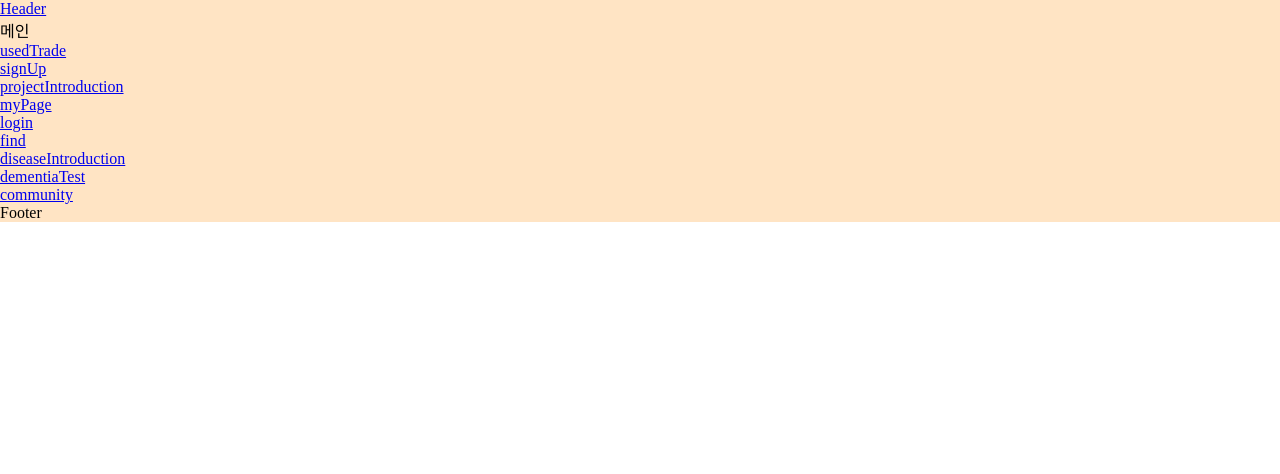
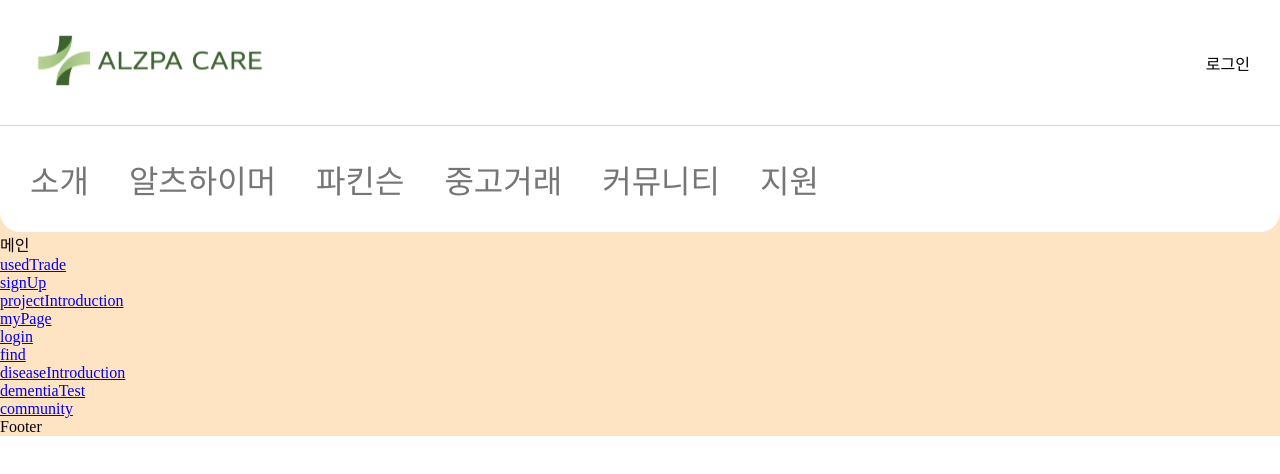
Before and after one commit to alzpa-care/client, a Next.js app: page / in a window 1280 px wide. Shown: the top 474 px of the page. Built offline with nearby package versions, Linux system fonts and the light colour scheme.

Commit message:
feat: header 레이아웃 추가

```diff
--- a/src/components/common/Header.tsx
+++ b/src/components/common/Header.tsx
@@ -1,13 +1,131 @@
+import { HorizontalLogo } from '@/assets/logo';
+import theme from '@/styles/theme';
+import { css } from '@emotion/react';
 import Link from 'next/link';
+import { useState } from 'react';
 
 function Header() {
+  const [navMenu, setNavMenu] = useState('');
+
+  const onClickHandler = (menu = '') => {
+    setNavMenu(menu);
+  };
+
+  const MenuList = [
+    { menu: '소개', subList: ['프로젝트'] },
+    {
+      menu: '알츠하이머',
+      subList: ['질병소개', '소통지침', '돌봄지침'],
+    },
+    {
+      menu: '파킨슨',
+      subList: ['질병소개', '소통지침', '돌봄지침'],
+    },
+    {
+      menu: '중고거래',
+      subList: ['공지사항', '자유게시판', '질문게시판'],
+    },
+    {
+      menu: '커뮤니티',
+      subList: [
+        '대형물품',
+        '의료보조',
+        '소모품',
+        '리빙',
+        '기타',
+      ],
+    },
+    { menu: '지원', subList: ['치매검사', '지원신청'] },
+  ];
+
+  const subList = MenuList.find(
+    (item) => item.menu === navMenu,
+  );
+
   return (
-    <div>
-      <Link aria-label="to home " href="/ ">
-        Header
-      </Link>
+    <div css={HeaderStyles}>
+      <div css={InformationStyles}>
+        <Link aria-label="to home " href="/">
+          <HorizontalLogo css={LogoStyles} />
+        </Link>
+        <div>로그인</div>
+      </div>
+      <div css={NavStyles}>
+        <ul css={MenuStyles}>
+          {MenuList.map((item) => (
+            <li
+              role="presentation"
+              key={item.menu}
+              onClick={() => onClickHandler(item.menu)}
+            >
+              {item.menu}
+            </li>
+          ))}
+        </ul>
+      </div>
+      {navMenu !== '' && (
+        <div css={SubMenuStyles}>
+          <ul>
+            {subList?.subList.map((item) => (
+              <li key={item}>{item}</li>
+            ))}
+          </ul>
+          <p
+            role="presentation"
+            onClick={() => onClickHandler()}
+          >
+            닫기
+          </p>
+        </div>
+      )}
     </div>
   );
 }
 
+const HeaderStyles = css`
+  background-color: ${theme.palette.white};
+  border-radius: 0 0 20px 20px;
+`;
+
+const InformationStyles = css`
+  padding: 30px 30px;
+  display: flex;
+  justify-content: space-between;
+  align-items: center;
+`;
+
+const LogoStyles = css`
+  width: 240px;
+`;
+
+const NavStyles = css`
+  border-top: ${theme.palette.greyScale.grey2} 1px solid;
+
+  padding: 30px 30px;
+`;
+
+const MenuStyles = css`
+  display: flex;
+  flex-wrap: wrap;
+  gap: 40px;
+
+  li {
+    color: ${theme.palette.greyScale.grey4};
+    font-size: 32px;
+  }
+`;
+
+const SubMenuStyles = css`
+  padding: 30px 30px;
+  display: flex;
+  justify-content: space-between;
+  border-top: ${theme.palette.greyScale.grey2} 1px solid;
+
+  ul {
+    display: flex;
+    flex-wrap: wrap;
+    gap: 30px;
+  }
+`;
+
 export default Header;
```
